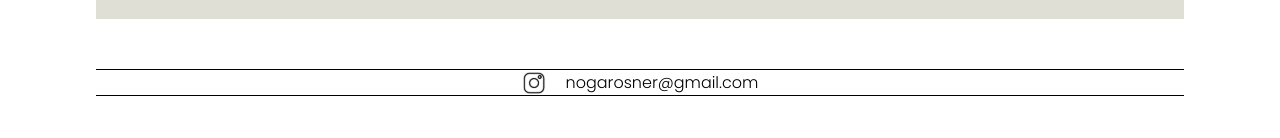
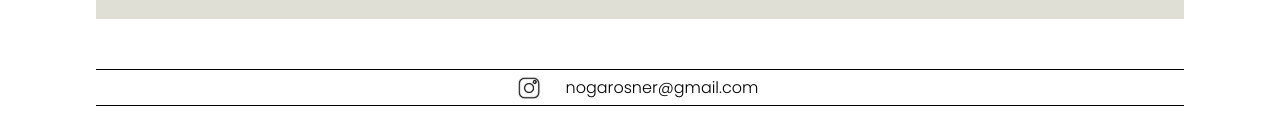
Before and after one commit to DanSchindler/Noga-portfolio, a React (Vite) app: page /project/1 in a window 1280 px wide. Shown: the part 4331-4469 px from the top of the page. Built offline with nearby package versions, Linux system fonts and the light colour scheme.

Commit message:
change footer margin

```diff
--- a/src/components/Footer.jsx
+++ b/src/components/Footer.jsx
@@ -54,7 +54,7 @@ const styles = {
         fontWeight: 300,
         display: 'block',
         paddingBottom: '0',
-        margin: '0'
+        margin: '5px'
     },
     elementPhone: {
         textDecoration: 'none',
```
